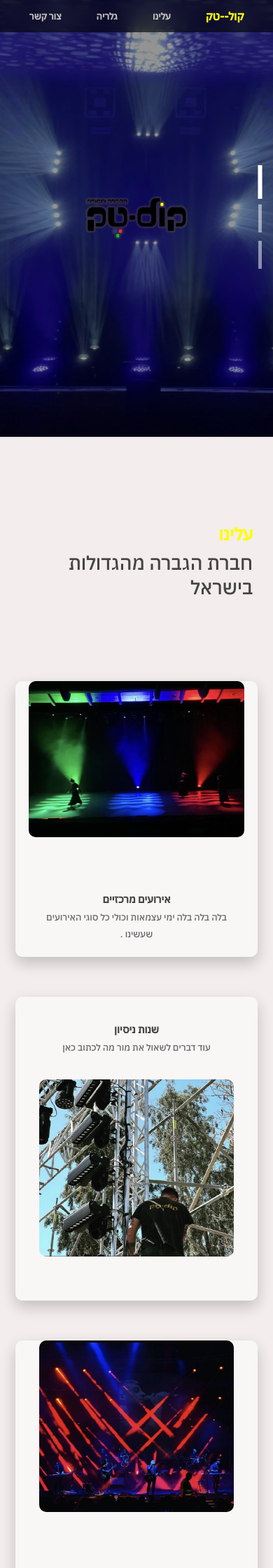
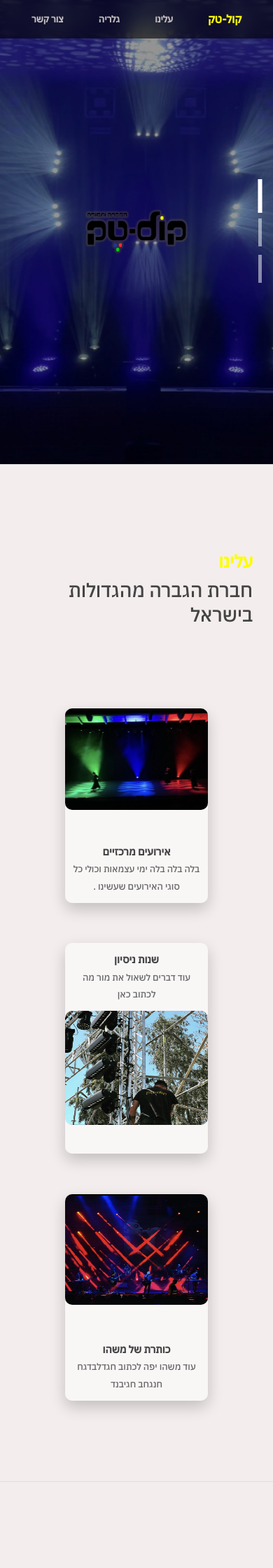
Before and after one commit to Noaavitan/koltech_site, a Django app: page / in a window 390 px wide. Shown: the top 2240 px of the page at 70% size. Run offline with Django 4.2, Linux system fonts and the light colour scheme.

Commit message:
css changes

```diff
--- a/koltech_app/templates/koltech_app/index.html
+++ b/koltech_app/templates/koltech_app/index.html
@@ -11,7 +11,7 @@
     <header>
       <nav class="nav">
         <ul class="nav__links">
-          <li class="nav__item brand" href="#slider">קול--טק</li>
+          <li class="nav__item brand" href="#slider">קול-טק</li>
           <li><a class="nav__item" href="#section--1">עלינו</a></li>
           <li><a class="nav__item" href="#section--2">גלריה</a></li>
           <li>
--- a/statics/css/index.css
+++ b/statics/css/index.css
@@ -301,7 +301,7 @@ img {
 .features {
   display: grid;
   grid-template-columns: 1fr;
-  gap: 0.5rem;
+  gap: 1.8rem;
   margin: 0 8rem;
 }
 
@@ -320,7 +320,7 @@ img {
 
 .features_card {
   width: 100%;
-  height: 70%;
+  height: fit-content%;
   display: inline-flex;
   justify-content: center;
   background: #ffffff7a;
@@ -615,6 +615,7 @@ img {
     background-color: rgba(0, 0, 0, 0.6);
     width: 100%;
     margin: 0px 0 0 0;
+    height: 14vw;
   }
   .nav__item {
     color: #c2bdbd;
@@ -658,7 +659,7 @@ img {
     height: 160vw;
   }
   .slider-container {
-    height: 160vw;
+    height: 170vw;
     width: 100%;
   }
 
@@ -697,7 +698,7 @@ img {
   }
 
   .features_card {
-    width: 340%;
+    width: 200%;
     height: fit-content;
     display: grid;
   }
```
